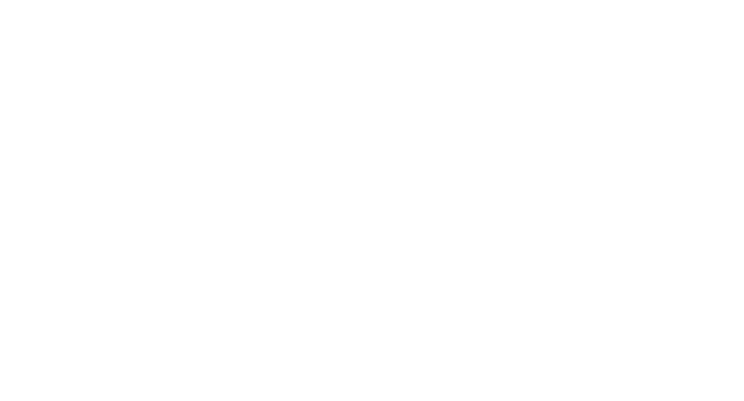
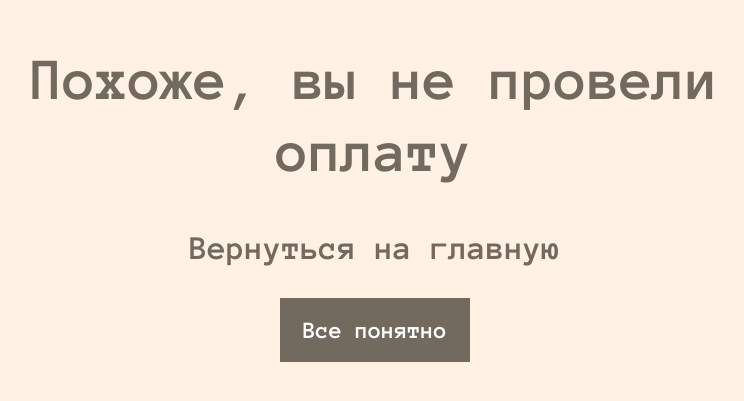
Before and after one commit to yerassyl02-y/aeka-posh, a Nuxt app: page /failure in a window 1280 px wide. Before the commit this address had no page. Shown: the part 197-598 px from the top of the page, without its empty margins (265-1009 px from the left). Built offline with nearby package versions, Linux system fonts and the light colour scheme.

Commit message:
feature: failure page, success fixes and success page query params

```diff
--- /dev/null
+++ b/pages/failure/index.vue
@@ -0,0 +1,71 @@
+<template>
+    <div
+        class="failure d-flex flex-column align-center justify-center w-full h-full bg-primary"
+    >
+        <h1 class="failure__title">Похоже, вы не провели оплату</h1>
+        <p class="failure__subtitle">Вернуться на главную</p>
+        <button
+            class="failure__btn d-flex align-center justify-center bg-brown"
+            @click="$router.push({ path: '/' })"
+        >
+            Все понятно
+        </button>
+    </div>
+</template>
+
+<script>
+export default {};
+</script>
+
+<style lang="scss" scoped>
+.failure {
+    &__title {
+        font-family: "AnonymousPro-Bold";
+        font-style: normal;
+        font-weight: 400;
+        font-size: 60px;
+        line-height: 72px;
+        color: #72695f;
+        max-width: 800px;
+        text-align: center;
+    }
+    &__subtitle {
+        font-family: "AnonymousPro-Bold";
+        font-style: normal;
+        font-weight: 700;
+        font-size: 34px;
+        line-height: 40px;
+        color: #72695f;
+        max-width: 800px;
+        text-align: center;
+        margin: 40px 0 30px;
+    }
+
+    &__btn {
+        width: 190px;
+        height: 64px;
+        font-family: "AnonymousPro-Bold";
+        font-style: normal;
+        font-weight: 700;
+        font-size: 24px;
+        cursor: pointer;
+        line-height: 24px;
+        color: #ffffff;
+        border: unset;
+    }
+}
+
+@media screen and (max-width: 500px) {
+    .failure {
+        padding: 0 16px;
+        &__title {
+            font-size: 40px;
+            line-height: 40px;
+        }
+        &__subtitle {
+            font-size: 28px;
+            line-height: 29px;
+        }
+    }
+}
+</style>
--- a/pages/index.vue
+++ b/pages/index.vue
@@ -669,7 +669,7 @@
 }
 
 .wheel {
-    margin: 106px 0 115px;
+    margin: 130px 0;
 }
 .align_center {
     align-items: center;
@@ -683,7 +683,8 @@
     padding: 100px 80px 32px;
     height: 512px;
     // background-image: url("@/assets/images/bg-footer.png");
-    background-color: rgba(0, 0, 0, 0.6);
+    background: url("@/assets/images/footer-bg.png");
+    background-size: cover;
 
     &__title {
         font-family: "AnonymousPro-Regular";
@@ -971,6 +972,8 @@
         align-items: center;
         height: unset;
         padding: 60px 24px 40px;
+        background: url("@/assets/images/footer-bg-mobile.png");
+        background-position: right;
 
         .opportunity {
             width: 100%;
--- a/pages/login/index.vue
+++ b/pages/login/index.vue
@@ -31,7 +31,7 @@
                 <label for="wpp">
                     Введите номер WhatsApp
                     <input
-                        type="text"
+                        type="number"
                         id="wpp"
                         v-model="user.phone_number"
                         @input="
@@ -163,6 +163,11 @@
         border-radius: 2px;
         background: #fff1e3;
     }
+    input::-webkit-outer-spin-button,
+    input::-webkit-inner-spin-button {
+        -webkit-appearance: none;
+        margin: 0;
+    }
     .invalid_input {
         border-bottom: 2px solid #ff575f !important;
     }
--- a/pages/success/index.vue
+++ b/pages/success/index.vue
@@ -1,7 +1,7 @@
 <template>
     <div
         class="success-page d-flex justify-center bg-primary h-full w-full"
-        :class="{ wheel_open: !showEmail }"
+        :class="{ wheel_open: !showEmail, height_auto: showPrize }"
     >
         <form
             v-if="showEmail"
@@ -74,20 +74,27 @@
             v-if="showPrize"
             class="prize d-flex flex-column align-center justify-center"
         >
-            <h2 class="prize__title">Получи свой приз!</h2>
+            <h2 class="prize__title">Поздравляем!</h2>
             <div class="prize__image d-flex align-center justify-center">
                 <img :src="prize.image" />
             </div>
             <p class="prize__subtitle">Вы выиграли</p>
             <h3 class="prize__item">{{ prize.name }}</h3>
+            <span class="instruction-text"
+                >Для получения своего бонуса, выложи скрин этой страницы! Не
+                забудь отметить @aeka.posh и @aekas.notes
+            </span>
             <span class="prize__instructions"
                 >Приз и доступ к курсу придет <b>{{ email }}!</b></span
+            >
+            <a @click="openLink" class="prize__openlink"
+                >Для получения выигрыша: Перейдите по ссылке {{ this.link }}</a
             >
             <button
                 class="prize__button d-flex align-center justify-center bg-brown"
                 @click="openLink"
             >
-                Хорошо
+                Все понятно
             </button>
             <span class="prize__faq"
                 >В случае вопросов и доступа к курсу пишите на номер
@@ -195,9 +202,9 @@
                 },
             ],
             prizeId: 7,
-            showEmail: true,
+            showEmail: false,
             showWheel: false,
-            showPrize: false,
+            showPrize: true,
             loader: false,
             prize: {},
             user: {},
@@ -206,6 +213,10 @@
             valid: false,
             message: "",
         };
+    },
+    async created() {
+        const params = this.$route.query;
+        await this.$axios.get("/attempts/results", params);
     },
     methods: {
         validateEmail() {
@@ -268,7 +279,7 @@
                     this.link = res.data.link;
                 })
                 .catch((e) => {
-                    this.prizeId = 7;
+                    this.prizeId = 3;
                 });
         },
         onRotateEnd(prize) {
@@ -397,7 +408,7 @@
 
 .prize {
     width: 100%;
-    max-width: 372px;
+    max-width: 450px;
     &__title {
         font-family: "AnonymousPro-Bold";
         font-style: normal;
@@ -424,11 +435,33 @@
         }
     }
 
+    .instruction-text {
+        font-family: "AnonymousPro-Regular";
+        font-size: 18px;
+        text-align: center;
+        line-height: 33px;
+        color: #72695f;
+        margin-bottom: 16px;
+    }
+
     &__subtitle {
         font-family: "AnonymousPro-Regular";
         font-size: 24px;
         line-height: 33px;
         color: #9d9696;
+    }
+
+    &__openlink {
+        font-size: 16px;
+        line-height: 19px;
+
+        font-family: "AnonymousPro-Regular";
+        font-style: normal;
+        font-weight: 400;
+        text-decoration-line: underline;
+        color: #72695f;
+        text-align: center;
+        margin-top: 10px;
     }
 
     &__item {
@@ -459,7 +492,7 @@
         line-height: 24px;
         color: #ffffff;
 
-        width: 127px;
+        width: 190px;
         height: 64px;
         border: unset;
         cursor: pointer;
@@ -491,6 +524,10 @@
 }
 
 @media screen and (max-width: 760px) {
+    .height_auto {
+        height: unset;
+        padding: 24px 0 40px;
+    }
     .form {
         padding: 80px 24px 0;
 
```
Also changed, not shown: assets/images/footer-bg-mobile.png (added), assets/images/footer-bg.png (added).
